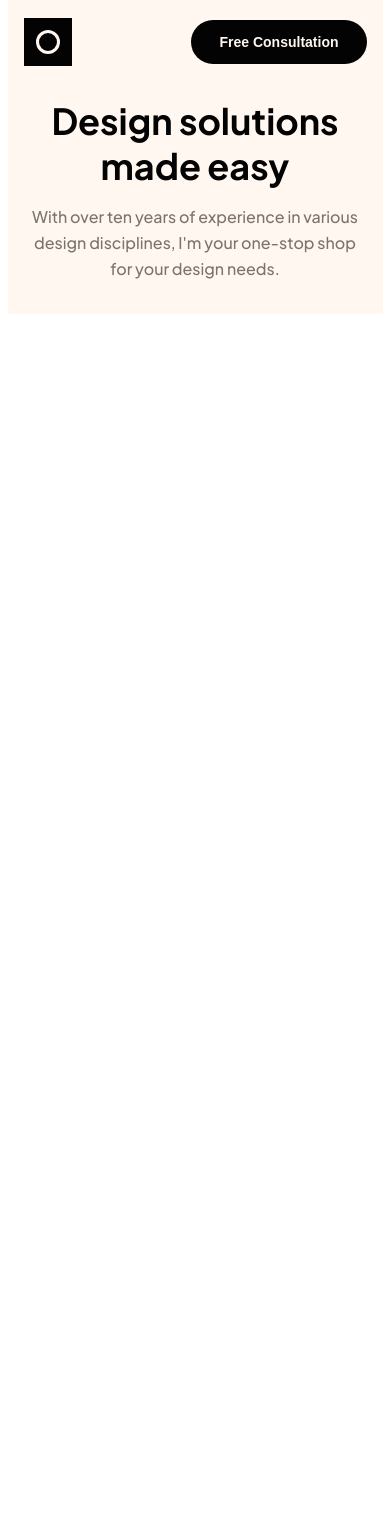
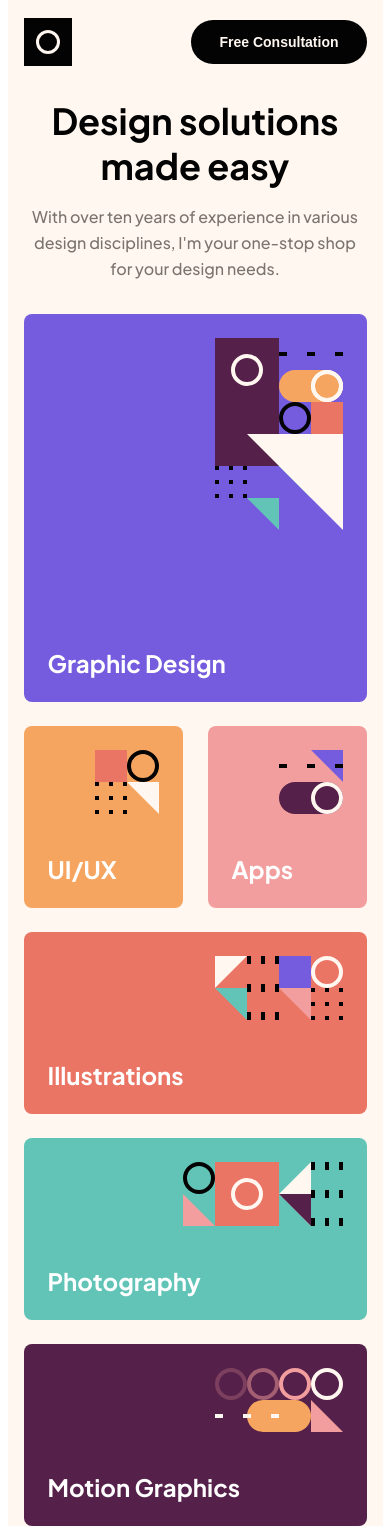
Before and after one commit to anetakasprzak/FM-single-page-design-portfolio-react, a React (Vite) app: page / in a window 390 px wide. Before the commit the page ends 844 px from the top, so only its background shows below. Built offline with nearby package versions, Linux system fonts and the light colour scheme.

Commit message:
implementing grid section for mobile

```diff
--- a/src/App.jsx
+++ b/src/App.jsx
@@ -1,4 +1,4 @@
-/*    Graphic Design UI/UX Apps Photography Illustrations Motion Graphics I’m Amy, and I’d love to work on your next project I love working with others to create beautiful design solutions. I’ve designed everything from brand illustrations to complete mobile apps. I’m also handy with a camera! Free Consultation My Work Book a call with me I’d love to have a chat to see how I can help you. The best first step is for us to discuss your project during a free consultation. Then we can move forward from there. Free Consultation Free Consultation */
+/*    I’m Amy, and I’d love to work on your next project I love working with others to create beautiful design solutions. I’ve designed everything from brand illustrations to complete mobile apps. I’m also handy with a camera! Free Consultation My Work Book a call with me I’d love to have a chat to see how I can help you. The best first step is for us to discuss your project during a free consultation. Then we can move forward from there. Free Consultation Free Consultation */
 
 export default function App() {
   return (
@@ -16,6 +16,62 @@ export default function App() {
           </p>
         </div>
       </section>
+
+      <section className="grid">
+        <div className="grid--el grid--1">
+          <img
+            className="grid__img"
+            src="../public/pattern-graphic-design.svg"
+            alt="image"
+          />
+          <p className="grid__text">Graphic Design</p>
+        </div>
+
+        <div className="grid--el grid--2">
+          <img
+            className="grid__img"
+            src="../public/pattern-ui-ux.svg"
+            alt="image"
+          />
+          <p className="grid__text">UI/UX</p>
+        </div>
+
+        <div className="grid--el grid--3">
+          <img
+            className="grid__img"
+            src="../public/pattern-apps.svg"
+            alt="image"
+          />
+          <p className="grid__text">Apps</p>
+        </div>
+
+        <div className="grid--el grid--4">
+          <img
+            className="grid__img"
+            src="../public/pattern-illustrations.svg"
+            alt="image"
+          />
+          <p className="grid__text">Illustrations</p>
+        </div>
+
+        <div className="grid--el grid--5">
+          <img
+            className="grid__img"
+            src="../public/pattern-photography.svg"
+            alt="image"
+          />
+          <p className="grid__text">Photography</p>
+        </div>
+
+        <div className="grid--el grid--6">
+          <img
+            className="grid__img"
+            src="../public/pattern-motion-graphics.svg"
+            alt="image"
+          />
+          <p className="grid__text">Motion Graphics</p>
+        </div>
+      </section>
     </div>
   );
 }
--- a/src/index.css
+++ b/src/index.css
@@ -76,3 +76,64 @@ body {
 .btn--black {
   background-color: #030303;
 }
+
+/* GRID */
+
+.grid {
+  padding: 0 1.6rem;
+
+  display: grid;
+  grid-template-rows: repeat(6, 18.2rem);
+  grid-template-columns: repeat(2, 1fr);
+  row-gap: 2.4rem;
+  column-gap: 2.5rem;
+}
+
+.grid--el {
+  border-radius: 0.8rem;
+  padding: 2.4rem;
+  display: flex;
+  flex-direction: column;
+  justify-content: space-between;
+}
+
+.grid--1 {
+  background-color: #755cde;
+
+  grid-row: 1 / 3;
+  grid-column: 1 / -1;
+}
+
+.grid--2 {
+  background-color: #f6a560;
+}
+
+.grid--3 {
+  background-color: #f39e9e;
+}
+
+.grid--4 {
+  background-color: #eb7565;
+  grid-column: 1 / -1;
+}
+
+.grid--5 {
+  background-color: #61c4b7;
+  grid-column: 1 / -1;
+}
+
+.grid--6 {
+  background-color: #552049;
+  grid-column: 1 / -1;
+}
+
+.grid__img {
+  place-self: end;
+}
+
+.grid__text {
+  font-size: 2.4rem;
+  color: #fff;
+  font-weight: 700;
+  line-height: normal;
+}
```
